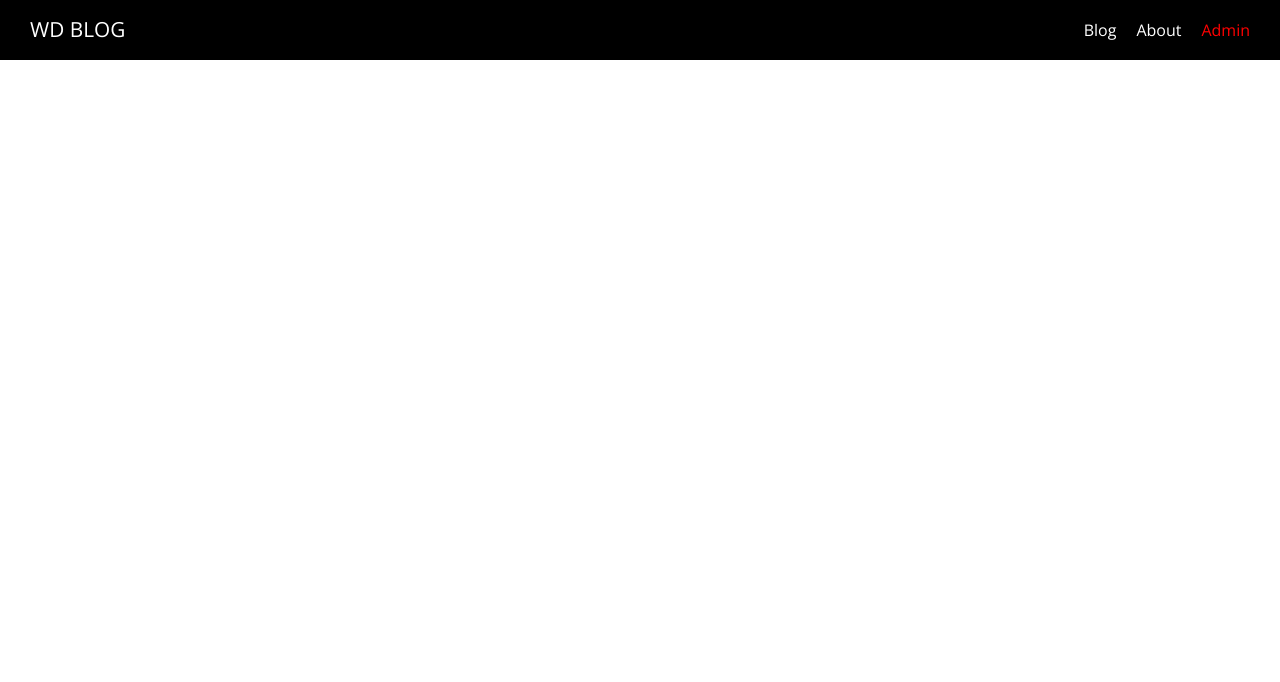
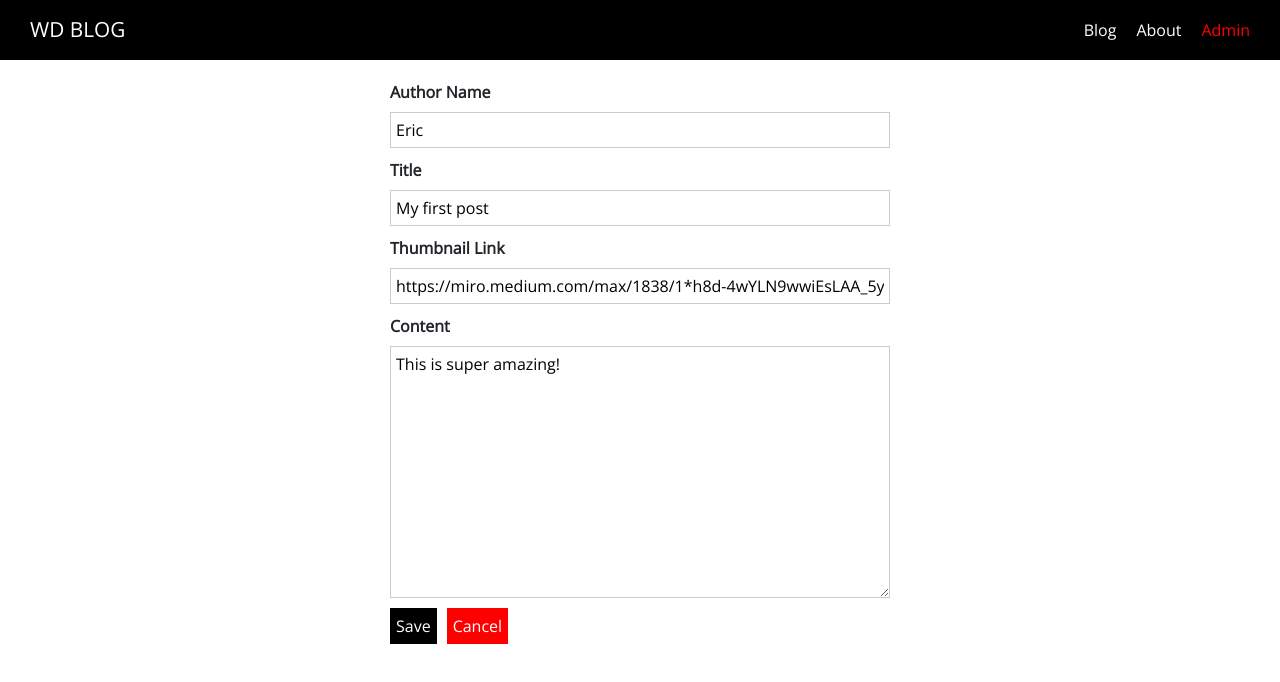
Before and after one commit to chou0728/nuxt-blog, a Nuxt app: page /admin/1 in a window 1280 px wide. Shown: the top 682 px of the page. Built offline with nearby package versions, Linux system fonts and the light colour scheme.

Commit message:
Set up Admin page and components

```diff
--- /dev/null
+++ b/components/Admin/AdminPostForm.vue
@@ -0,0 +1,51 @@
+<template>
+	<form @submit.prevent="onSave">
+		<AppControlInput v-model="editedPost.author">Author Name</AppControlInput>
+		<AppControlInput v-model="editedPost.title">Title</AppControlInput>
+		<AppControlInput v-model="editedPost.thumbnailLink">Thumbnail Link</AppControlInput>
+		<AppControlInput control-type="textarea" v-model="editedPost.content">Content</AppControlInput>
+		<AppButton type="submit">Save</AppButton>
+		<AppButton type="button" style="margin-left: 10px" btn-style="cancel" @click="onCancel">Cancel</AppButton>
+	</form>
+</template>
+
+<script>
+import AppControlInput from '@/components/UI/AppControlInput'
+import AppButton from '@/components/UI/AppButton'
+
+export default {
+	name: 'AdminPostForm',
+	components: {
+		AppControlInput,
+		AppButton
+	},
+	props: {
+		post: {
+			type: Object,
+			required: false
+		}
+	},
+	data() {
+		return {
+			editedPost: this.post
+				? { ...this.post }
+				: {
+						author: '',
+						title: '',
+						thumbnailLink: '',
+						content: ''
+				  }
+		}
+	},
+	methods: {
+		onSave() {
+			// Save the post
+			console.log(this.editedPost)
+		},
+		onCancel() {
+			// Navigate back
+			this.$router.push('/admin')
+		}
+	}
+}
+</script>
--- a/components/Posts/PostList.vue
+++ b/components/Posts/PostList.vue
@@ -18,6 +18,7 @@
 			:title="item.title"
 			:previewText="item.previewText"
 			:thumbnail="item.thumbnail"
+			:is-admin="isAdmin"
 		/>
 	</section>
 </template>
@@ -27,6 +28,12 @@ import PostPreview from '@/components/Posts/PostPreview'
 export default {
 	components: {
 		PostPreview
+	},
+	props: {
+		isAdmin: {
+			type: Boolean,
+			default: false
+		},
 	},
 	data() {
 		return {
--- a/components/Posts/PostPreview.vue
+++ b/components/Posts/PostPreview.vue
@@ -37,7 +37,7 @@ a:active .post-content {
 </style>
 
 <template>
-	<nuxt-link :to="`/posts/${id}`">
+	<nuxt-link :to="postLink">
 		<article class="post-preview">
 			<div
 				class="post-thumbnail"
@@ -70,7 +70,16 @@ export default {
     thumbnail: {
       type: String,
       required: true
-    }
-  }
+    },
+		isAdmin: {
+			type: Boolean,
+			required: true
+		},
+  },
+	computed: {
+		postLink() {
+			return this.isAdmin ? `/admin/${this.id}` : `/posts/${this.id}`
+		}
+	},
 }
 </script>
--- a/pages/admin/_postid/index.vue
+++ b/pages/admin/_postid/index.vue
@@ -1,15 +1,39 @@
 <template>
-  <div>
-
+  <div class="admin-post-page">
+    <section class="update-form">
+      <AdminPostForm :post="loadedPost"/>
+    </section>
   </div>
 </template>
 
 <script>
-  export default {
+import AdminPostForm from '@/components/Admin/AdminPostForm'
 
-  }
+export default {
+  components: {
+    AdminPostForm
+  },
+  data() {
+    return {
+      loadedPost: {
+        author: 'Eric',
+        title: 'My first post',
+        thumbnailLink: 'https://miro.medium.com/max/1838/1*h8d-4wYLN9wwiEsLAA_5yg.jpeg',
+        content: 'This is super amazing!'
+      }
+    }
+  },
+}
 </script>
 
 <style lang="scss" scoped>
-
+.update-form {
+  width: 90%;
+  margin: 20px auto;
+}
+@media (min-width: 768px) {
+  .update-form {
+    width: 500px;
+  }
+}
 </style>
--- a/pages/admin/index.vue
+++ b/pages/admin/index.vue
@@ -5,7 +5,7 @@
     </section>
     <section class="existing-posts">
       <h1>Existing Posts</h1>
-      <PostList />
+      <PostList isAdmin/>
     </section>
   </div>
 </template>
--- a/pages/admin/new-post/index.vue
+++ b/pages/admin/new-post/index.vue
@@ -1,54 +1,30 @@
 <template>
   <div class="admin-new-post-page">
     <section class="new-post-form">
-      <form @submit.prevent="onSave">
-        <AppControlInput v-model="editedPost.author">Author Name</AppControlInput>
-        <AppControlInput v-model="editedPost.title">Title</AppControlInput>
-        <AppControlInput v-model="editedPost.thumbnailLink">Thumbnail Link</AppControlInput>
-        <AppControlInput control-type="textarea" v-model="editedPost.content">Content</AppControlInput>
-        <AppButton type="submit">Save</AppButton>
-        <AppButton
-          type="button"
-          style="margin-left: 10px"
-          btn-style="cancel"
-          @click="onCancel"
-        >Cancel</AppButton>
-      </form>
+      <AdminPostForm />
     </section>
   </div>
 </template>
 
 <script>
-import AppControlInput from '@/components/UI/AppControlInput'
-import AppButton from '@/components/UI/AppButton'
+import AdminPostForm from '@/components/Admin/AdminPostForm'
 
 export default {
-  data() {
-    return {
-      editedPost: {
-        author: '',
-        title: '',
-        thumbnailLink: '',
-        content: ''
-      }
-    }
-  },
-  methods: {
-    onSave() {
-      // Save the post
-      console.log(this.editedPost)
-    },
-    onCancel() {
-      // Navigate back
-      this.$router.push('/admin')
-    }
-  },
   components: {
-    AppControlInput,
-    AppButton
+    AdminPostForm
   }
 }
 </script>
 
 <style lang="scss" scoped>
+.new-post-form {
+  width: 90%;
+  margin: 20px auto;
+}
+
+@media (min-width: 768px) {
+  .new-post-form {
+    width: 500px;
+  }
+}
 </style>
```
